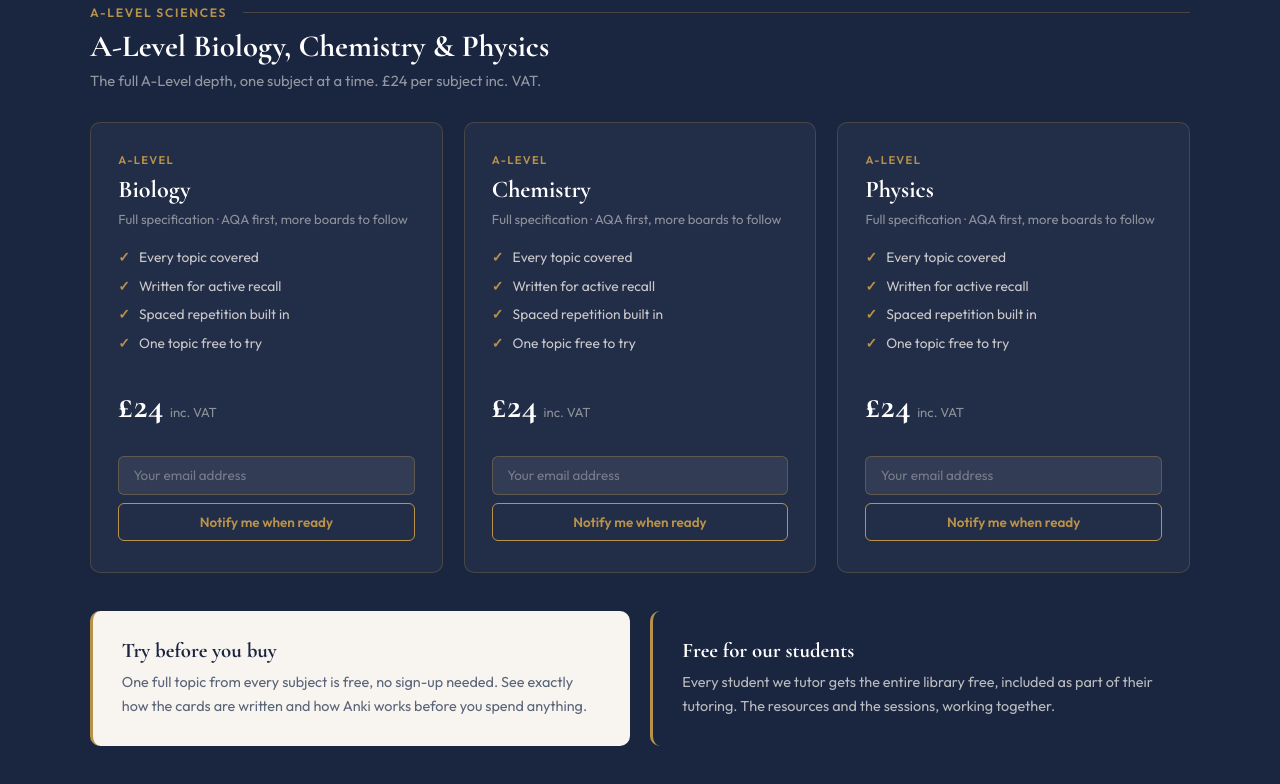
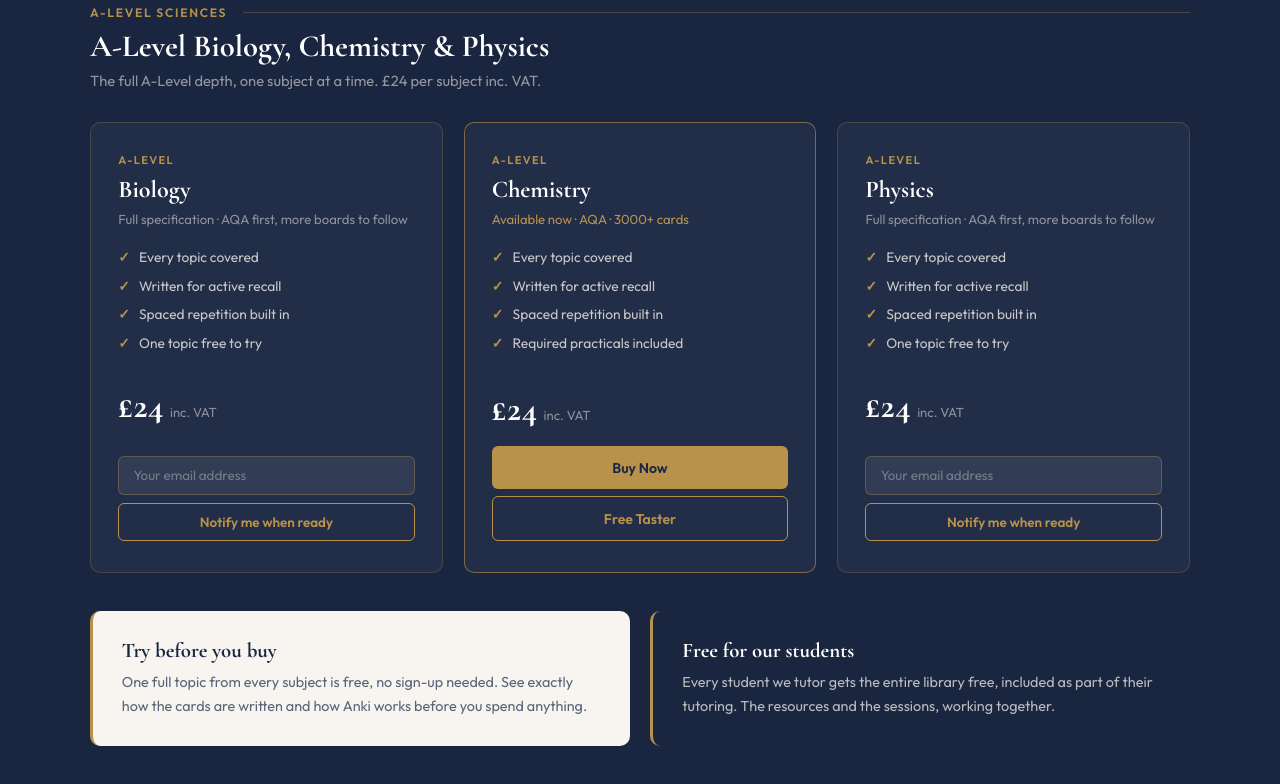
Before and after one commit to toshimohamed/Elevate-tutor, a plain HTML site: page flashcards.html in a window 1280 px wide. Shown: the part 2769-3553 px from the top of the page. Drawn offline with nearby package versions, Linux system fonts and the light colour scheme.

Commit message:
Add files via upload

```diff
--- a/flashcards.html
+++ b/flashcards.html
@@ -676,24 +676,19 @@
           <p class="notify-thanks">Done! We'll email you when it's ready.</p>
         </form>
         </div>
-        <div class="deck-card">
+        <div class="deck-card" style="border-color:rgba(184,146,74,.6);">
           <div class="deck-level">A-Level</div>
           <h3>Chemistry</h3>
-          <p class="deck-meta">Full specification · AQA first, more boards to follow</p>
+          <p class="deck-meta" style="color:var(--gold);">Available now &middot; AQA &middot; 3000+ cards</p>
           <ul class="deck-features">
             <li>Every topic covered</li>
             <li>Written for active recall</li>
             <li>Spaced repetition built in</li>
-            <li>One topic free to try</li>
+            <li>Required practicals included</li>
           </ul>
           <div class="deck-price"><span>£24</span><small>inc. VAT</small></div>
-          <form class="notify-form" action="https://formspree.io/f/xjgjnnpv" method="POST">
-          <input type="hidden" name="subject" value="Notify me: A-Level Chemistry flashcards">
-          <input type="hidden" name="_gotcha" style="display:none">
-          <input type="email" name="email" placeholder="Your email address" required>
-          <button type="submit">Notify me when ready</button>
-          <p class="notify-thanks">Done! We'll email you when it's ready.</p>
-        </form>
+          <a class="deck-btn" href="https://payhip.com/b/8Jltz" target="_blank" rel="noopener">Buy Now</a>
+          <a class="deck-btn" href="https://payhip.com/b/8ZqcI" target="_blank" rel="noopener" style="background:transparent;border:1.5px solid var(--gold);color:var(--gold);margin-top:.4rem;">Free Taster</a>
         </div>
         <div class="deck-card">
           <div class="deck-level">A-Level</div>
```
